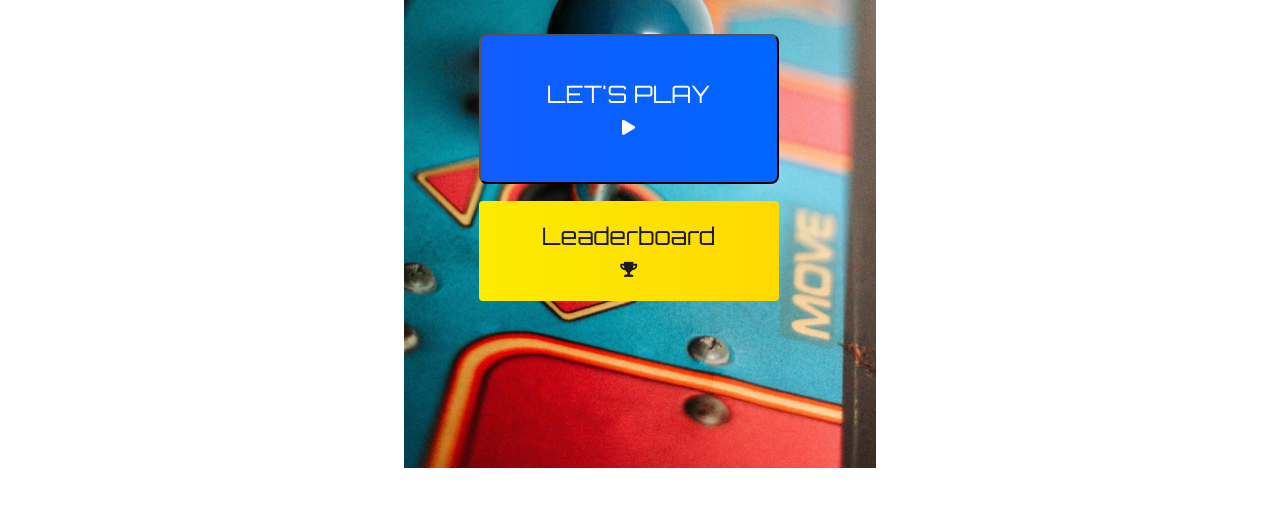
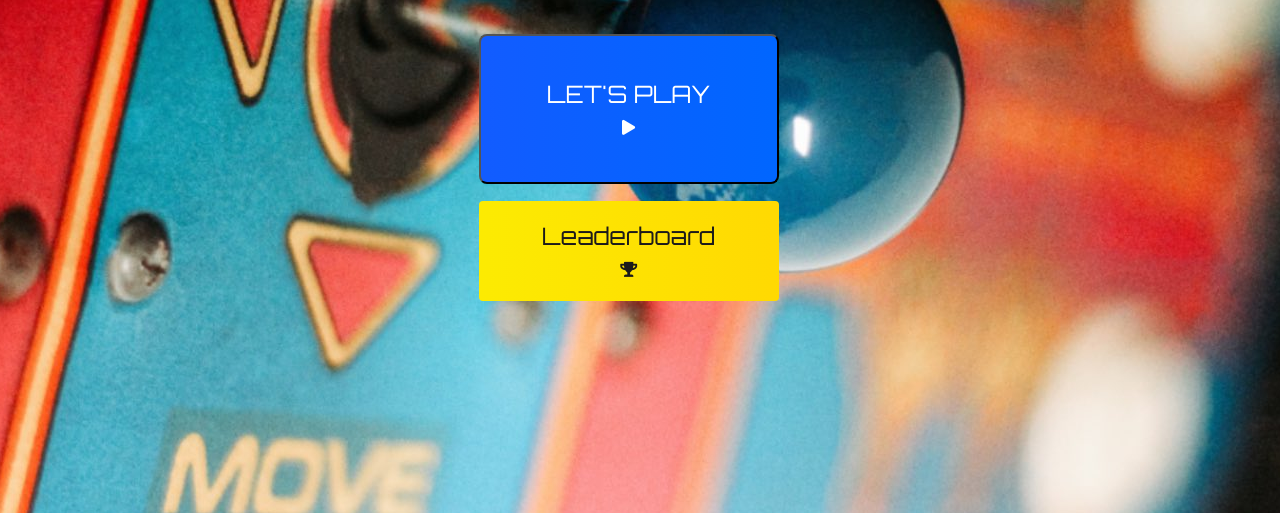
Before and after one commit to peanutbutterclassic/insync, a plain HTML site: page index.html in a window 1280 px wide. Shown: the part 287-800 px from the top of the page. Drawn offline with Linux system fonts and the light colour scheme.

Commit message:
Update background picture and fix proportion

```diff
--- a/assets/css/style.css
+++ b/assets/css/style.css
@@ -1,7 +1,7 @@
 @import url('https://fonts.googleapis.com/css2?family=Montserrat&family=Orbitron&display=swap');
 
 :root {
-    background: url("../images/pexels-garrett-johnson.png") no-repeat fixed center;
+    background: url("../images/pexels-garrett-johnson.jpg") no-repeat fixed center;
 }
 
 * {
```
Also changed, not shown: assets/images/pexels-garrett-johnson.jpg (added), assets/images/pexels-garrett-johnson.png (deleted), 1 other file.
